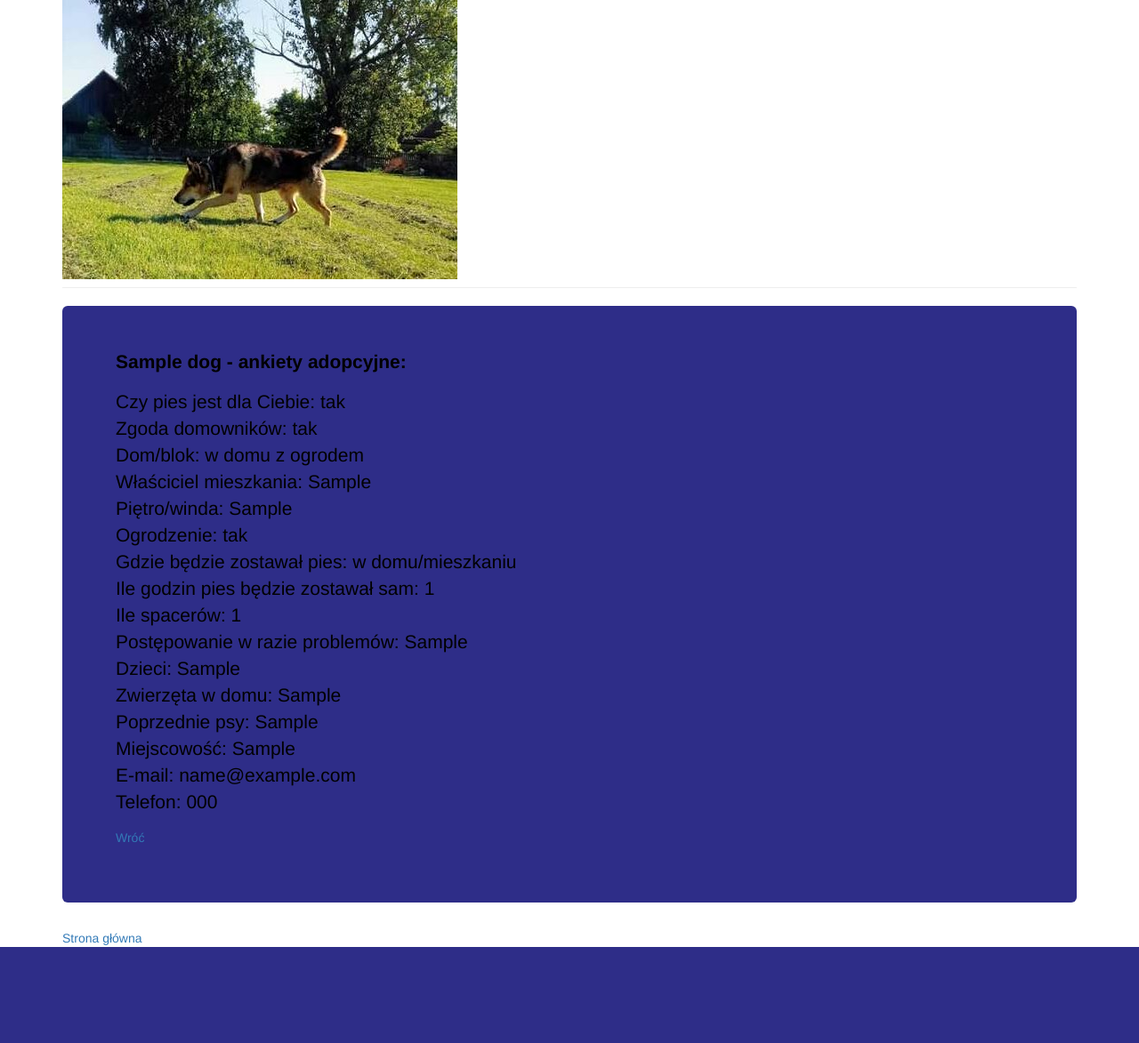
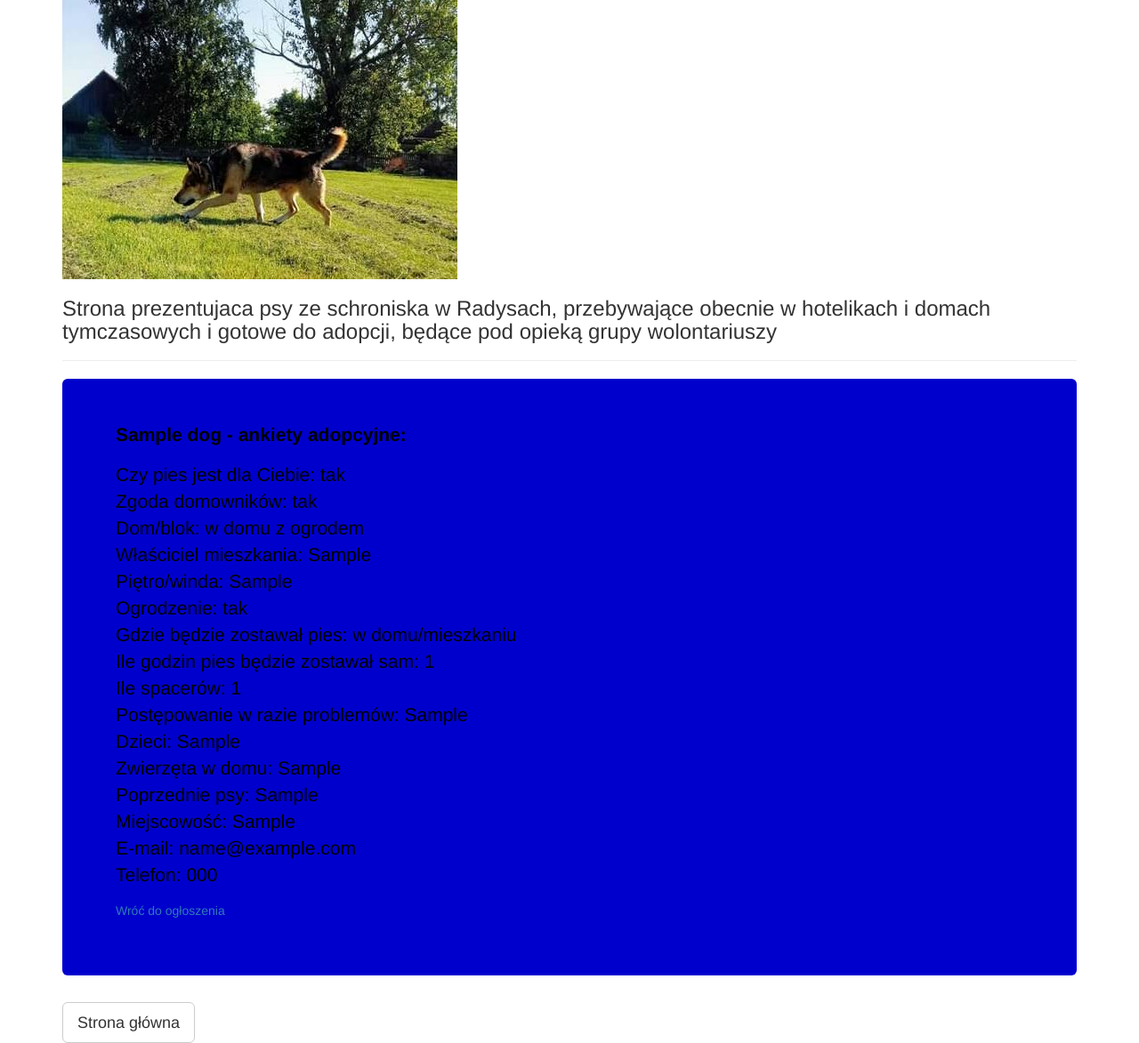
Before and after one commit to Kadabu/Serwis_adopcyjny, a Django app: page /ankiety/1/ in a window 1280 px wide. Shown: the part 91-1264 px from the top of the page at 89% size. Before the commit the page ends 1156 px from the top, so only its background shows below. Run offline with Django 3.2, Linux system fonts and the light colour scheme; a user stored in the database is signed in; tables that the repository leaves empty hold one stand-in row (values such as "Sample post"); some libraries are stand-ins or nearby versions.

Commit message:
Base.html

```diff
--- a/serwis_adopcyjny/adopcje/templates/adoption_form_list.html
+++ b/serwis_adopcyjny/adopcje/templates/adoption_form_list.html
@@ -22,6 +22,6 @@
         Telefon: {{ adf.phone }}</br>
       </p>
     {% endfor %}
-    <a href="/pies/{{ dog.id }}">Wróć</a>
+    <a href="/pies/{{ dog.id }}">Wróć do ogłoszenia</a>
 </p>
 {% endblock %}
--- a/serwis_adopcyjny/adopcje/templates/base.html
+++ b/serwis_adopcyjny/adopcje/templates/base.html
@@ -8,7 +8,7 @@
 
         <style>
                .jumbotron{
-                        background-color:#2E2D88;
+                        background-color: mediumblue;
                         color:black;
                }
          </style>
@@ -19,7 +19,9 @@
             {% block header %}
             {% load static %}
             <h1>Adoptuj psa z Radys</h1>
-            <img src="{% static "./Misiek.jpg" %}">
+                <img src="{% static "./Misiek.jpg" %}"></br>
+                <h3>Strona prezentujaca psy ze schroniska w Radysach, przebywające obecnie w hotelikach i domach tymczasowych
+                i gotowe do adopcji, będące pod opieką grupy wolontariuszy</h3>
               {% endblock %}
             </div>
             <div class="jumbotron">
@@ -28,7 +30,7 @@
             </div>
             {% block user %}
             {% endblock %}
-            <footer><a href="/radysiaki/">Strona główna</a></footer>
+            <footer><a href="/" class="btn btn-default btn-lg" role="button">Strona główna</a></footer>
       </div>
     </body>
 </html>
--- a/serwis_adopcyjny/adopcje/templates/login.html
+++ b/serwis_adopcyjny/adopcje/templates/login.html
@@ -1,4 +1,5 @@
 {% extends "base.html" %}
+
 {% block content %}
 <form action="" method="post">
     {% csrf_token %}
--- a/serwis_adopcyjny/adopcje/templates/logout.html
+++ b/serwis_adopcyjny/adopcje/templates/logout.html
@@ -5,5 +5,4 @@
   {% csrf_token %}
   <input type="submit" value="Wyloguj się">
 </form>
-
 {% endblock %}
--- a/serwis_adopcyjny/adopcje/templates/messages_list.html
+++ b/serwis_adopcyjny/adopcje/templates/messages_list.html
@@ -1,10 +1,11 @@
 {% extends "base.html" %}
+
 {% block content %}
 <p>
     <strong>{{ dog.name }} - wiadomości:</strong></br>
     {% for message in messages %}
     {{ message.content }} - z dnia {{ message.date_sent }} od {{ message.e_mail }}</br>
     {% endfor %}
-    <a href="/pies/{{ dog.id }}">Wróć</a>
+    <a href="/pies/{{ dog.id }}">Wróć do ogłoszenia</a>
 </p>
 {% endblock %}
--- a/serwis_adopcyjny/adopcje/templates/remove_categories_form.html
+++ b/serwis_adopcyjny/adopcje/templates/remove_categories_form.html
@@ -1,4 +1,5 @@
 {% extends "base.html" %}
+
 {% block content %}
 <p>{% for cat in dog.categories.all %}
 {{ cat.name }}<a href="/kategorie_usun/{{ dog.id }}/{{ cat.id }}/">Usuń</a><br>
--- a/serwis_adopcyjny/adopcje/templates/search_form.html
+++ b/serwis_adopcyjny/adopcje/templates/search_form.html
@@ -1,4 +1,5 @@
 {% extends "base.html" %}
+
 {% block content %}
 <form action="" method="post">
     {% csrf_token %}
--- a/serwis_adopcyjny/adopcje/views.py
+++ b/serwis_adopcyjny/adopcje/views.py
@@ -58,7 +58,7 @@ class AddDog(View):
             )
         except ValueError:
             return HttpResponse("Wystapił błąd. Sprawdź, czy jesteś zalogowany.")
-        return HttpResponseRedirect('/radysiaki/')
+        return HttpResponseRedirect('/')
 
 
 class EditDog(View):
@@ -85,7 +85,7 @@ class DeleteDog(View):
         dog = get_object_or_404(Dog, pk=id)
         if request.user == dog.user or request.user.is_superuser:
             dog.delete()
-            return HttpResponseRedirect('/radysiaki/')
+            return HttpResponseRedirect('/')
         else:
             return HttpResponse("Nie możesz usunąć tego ogłoszenia")
 
@@ -183,7 +183,7 @@ class AdoptionFormView(View):
             e_mail=request.POST.get('e_mail'),
             phone=request.POST.get('phone')
         )
-        return HttpResponseRedirect('/radysiaki/')
+        return HttpResponseRedirect('/')
 
 
 class AdoptionFormList(View):
@@ -265,7 +265,7 @@ class Login(View):
         user = authenticate(username=username, password=password)
         if user is not None:
             login(request, user)
-            return HttpResponseRedirect('/radysiaki/')
+            return HttpResponseRedirect('/')
         else:
             return HttpResponseRedirect('/zaloguj/')
 
@@ -277,7 +277,7 @@ class Logout(View):
 
     def post(self, request):
         logout(request)
-        return HttpResponseRedirect('/radysiaki/')
+        return HttpResponseRedirect('/')
 
 
 class AddUser(View):
--- a/serwis_adopcyjny/serwis_adopcyjny/urls.py
+++ b/serwis_adopcyjny/serwis_adopcyjny/urls.py
@@ -27,7 +27,7 @@ urlpatterns = [
     path('zaloguj/', Login.as_view(), name='login'),
     path('wyloguj/', Logout.as_view(), name='logout'),
     path('dodaj_konto/', AddUser.as_view(), name='add-user'),
-    path('radysiaki/', MainView.as_view(), name='main-page'),
+    path('', MainView.as_view(), name='main-page'),
     path('pies/<int:id>/', DogView.as_view(), name='dog'),
     path('dodaj/', AddDog.as_view()),
     path('kategorie_dodaj/<int:id>/', AddCategory.as_view()),
```
